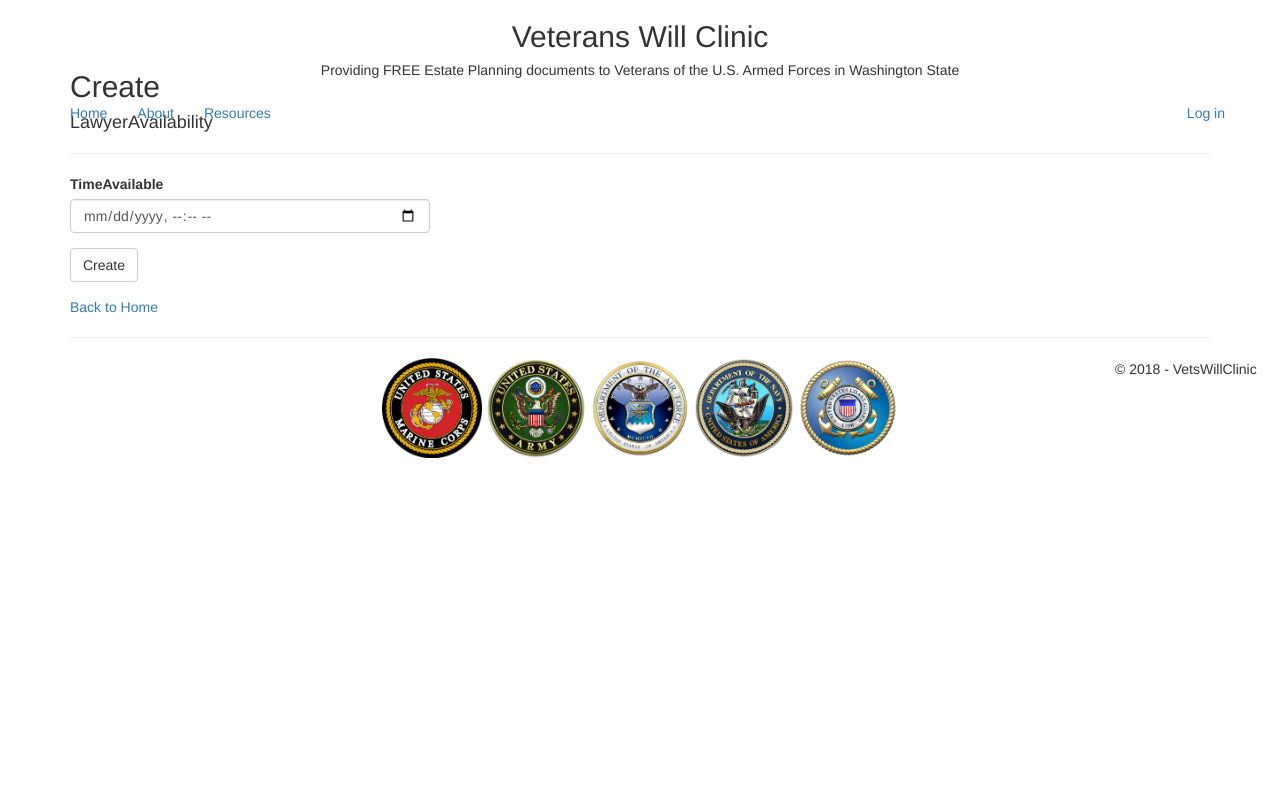
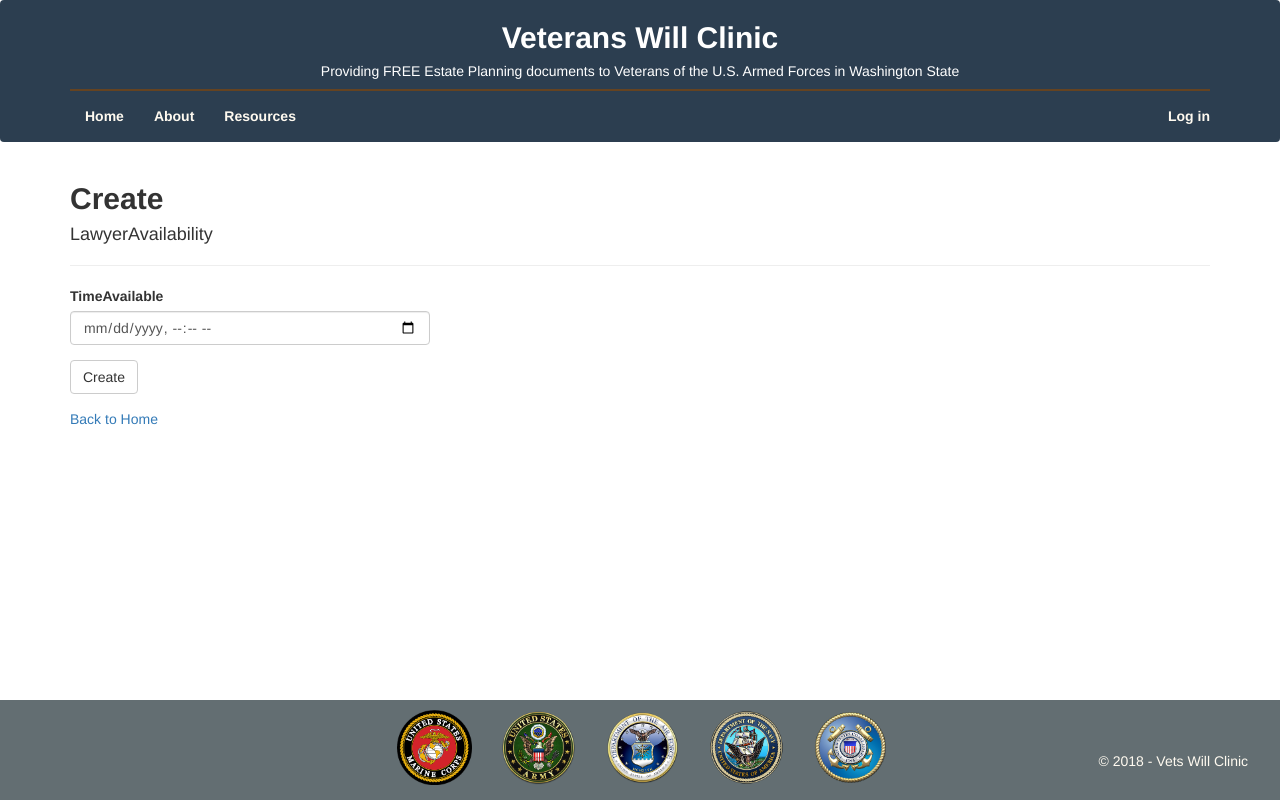
Before and after one commit to vh6908682-art/WA-Will-Clinic, an ASP.NET Core app: page /LawyerAvailability/Create in a window 1280 px wide. Run offline with ASP.NET Core 8, Linux system fonts and the light colour scheme; some libraries are stand-ins or nearby versions.

Commit message:
hambrger menu fixed with layout

```diff
--- a/WillClinic/Views/Shared/_Layout.cshtml
+++ b/WillClinic/Views/Shared/_Layout.cshtml
@@ -15,12 +15,12 @@
         <link rel="stylesheet" href="https://ajax.aspnetcdn.com/ajax/bootstrap/3.3.7/css/bootstrap.min.css"
               asp-fallback-href="~/lib/bootstrap/dist/css/bootstrap.min.css"
               asp-fallback-test-class="sr-only" asp-fallback-test-property="position" asp-fallback-test-value="absolute" />
-        <link rel="stylesheet" href="~/css/site.min.css" asp-append-version="true" />
+        <link rel="stylesheet" href="~/css/site.css" asp-append-version="true" />
     </environment>
 </head>
 
 <body id="body">
-    <nav class="navbar-custom navbar navbar-fixed-top">
+    <nav class="navbar-custom navbar">
         <div class="container">
             <div class="info-custom row">
                 <div class="col-lg-12 text-center">
@@ -50,9 +50,8 @@
         </div>
     </nav>
 
-    <div class="body-custom container container-fluid">
+    <div class="container container-fluid">
         @RenderBody()
-        <hr />
 
 
     </div>
@@ -93,7 +92,7 @@
         <div class="col-md-2">
         </div>
 
-        <p id="footer-copy">&copy; 2018 - VetsWillClinic</p>
+        <p id="footer-copy">&copy; 2018 - Vets Will Clinic</p>
     </footer>
 </body>
 </html>
--- a/WillClinic/Views/Shared/_LoginPartial.cshtml
+++ b/WillClinic/Views/Shared/_LoginPartial.cshtml
@@ -20,8 +20,6 @@
 else
 {
     <ul class="nav navbar-nav navbar-right">
-        @*<li><a asp-area="" asp-controller="Veteran" asp-action="Register">Register Veteran</a></li>
-        <li><a asp-area="" asp-controller="Lawyer" asp-action="Register">Register Lawyer</a></li>*@
         <li><a asp-area="" asp-controller="Account" asp-action="Login">Log in</a></li>
     </ul>
 }
```
